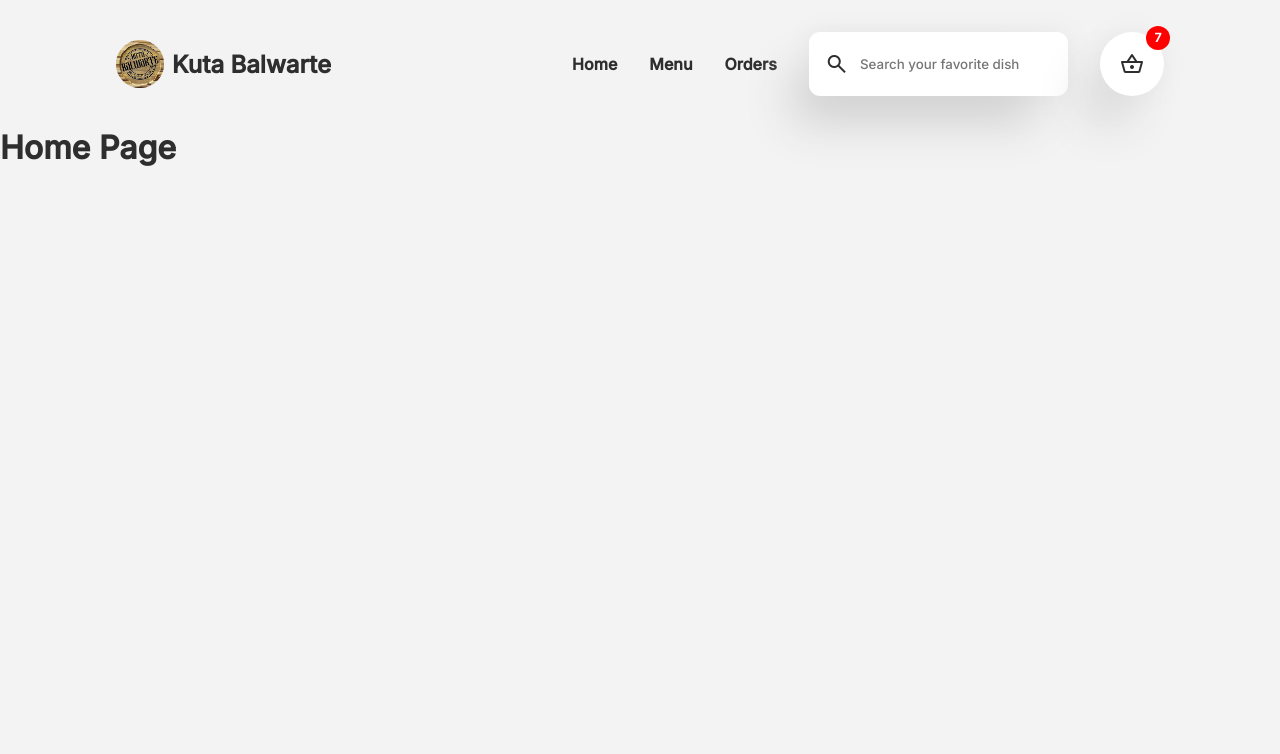
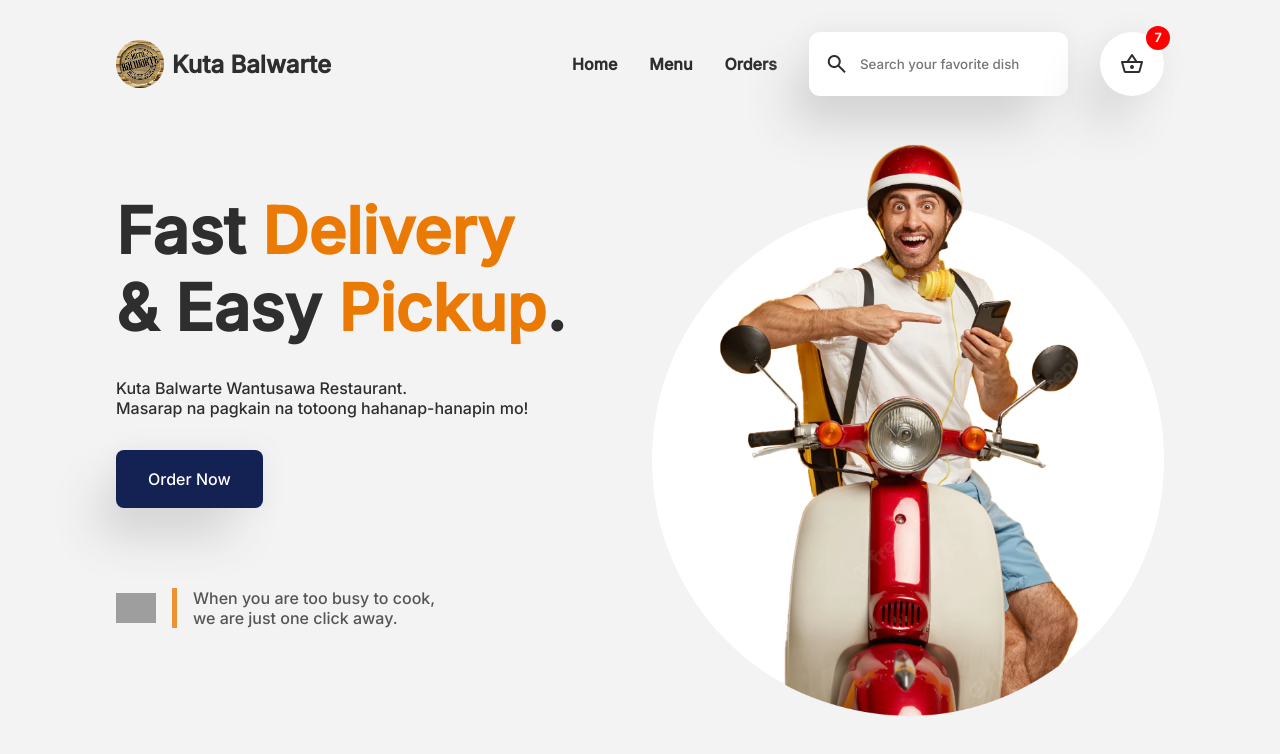
Before and after one commit to EricEchemane/Kuta-Balwarte-Wantusawa, a SvelteKit app: page / in a window 1280 px wide. Shown: the top 754 px of the page. Built offline with nearby package versions, Linux system fonts and the light colour scheme; no server answers; grey boxes are pictures that could not be loaded.

Commit message:
respnsive

```diff
--- a/src/routes/+layout.svelte
+++ b/src/routes/+layout.svelte
@@ -40,7 +40,7 @@
 	}
 	nav {
 		--height: 120px;
-		max-width: 1080px;
+		max-width: var(--max-width);
 		margin: auto;
 		display: flex;
 		align-items: center;
@@ -55,7 +55,6 @@
 	.brand img {
 		width: 3rem;
 	}
-
 	.inputs {
 		display: flex;
 		align-content: center;
@@ -79,7 +78,7 @@
 			padding: 2rem;
 			box-shadow: var(--shadow);
 			background-color: var(--surface);
-			position: fixed;
+			position: absolute;
 			z-index: 10;
 			top: var(--height);
 			left: 0;
--- a/src/routes/+page.svelte
+++ b/src/routes/+page.svelte
@@ -3,4 +3,83 @@
 	<meta name="description" content="Filipino Restaurant" />
 </svelte:head>
 
-<h1>Home Page</h1>
+<main>
+	<section class="left">
+		<h1>
+			Fast <span class="primary">Delivery</span> <br /> & Easy
+			<span class="primary">Pickup</span>.
+		</h1>
+		<p>
+			Kuta Balwarte Wantusawa Restaurant. <br /> Masarap na pagkain na totoong hahanap-hanapin mo!
+		</p>
+		<button class="secondary"> Order Now </button>
+		<div class="chef">
+			<img
+				src="https://upload.wikimedia.org/wikipedia/commons/thumb/4/4f/Chef_icon.svg/1500px-Chef_icon.svg.png"
+				alt="chef"
+			/>
+			<p>When you are too busy to cook, <br /> we are just one click away.</p>
+		</div>
+	</section>
+	<section class="right">
+		<img src="/images/delivery rider 2.png" alt="delivery rider" />
+	</section>
+</main>
+
+<style>
+	main {
+		max-width: var(--max-width);
+		margin: auto;
+		padding: 1rem;
+		display: flex;
+		justify-content: space-between;
+		min-height: 100vh;
+		gap: 2rem;
+	}
+
+	.left {
+		display: flex;
+		padding-top: 3rem;
+		align-items: flex-start;
+		flex-direction: column;
+		gap: 2rem;
+	}
+	.left h1 {
+		font-size: 4rem;
+	}
+	.chef {
+		display: flex;
+		align-items: center;
+		gap: 1rem;
+		padding-top: 3rem;
+	}
+	.chef img {
+		width: 2.5rem;
+		filter: drop-shadow(var(--shadow));
+	}
+	.chef p {
+		border-left: 5px solid var(--primary);
+		padding-left: 1rem;
+		opacity: 0.8;
+	}
+
+	/* ===================================== */
+	.right {
+		position: relative;
+	}
+	.right img {
+		width: 40vmax;
+	}
+
+	/* ===================================== */
+	@media (max-width: 940px) {
+		main {
+			flex-direction: column;
+			align-items: center;
+		}
+		.left {
+			align-items: center;
+			text-align: center;
+		}
+	}
+</style>
--- a/static/app.css
+++ b/static/app.css
@@ -1,13 +1,14 @@
 @import url('https://fonts.googleapis.com/css2?family=Berkshire+Swash&family=Inter:wght@500&display=swap');
 
 :root {
-	--primary: orange;
+	--primary: #eb7a05;
 	--secondary: #142253;
 	--shadow: -24px 32px 48px -8px hsl(0, 0%, 80%), 0 0 24px hsl(0, 0%, 90%);
 	--shadow-hover: -24px 32px 48px -8px hsl(0, 0%, 65%), 0 0 24px hsl(0, 0%, 90%);
 	--inter: 'Inter', sans-serif;
 	--berkshire: 'Berkshire Swash', cursive;
 	--surface: #f3f3f3;
+	--max-width: 1080px;
 }
 
 * {
@@ -24,6 +25,7 @@
 
 body {
 	background-color: var(--surface);
+	overflow-x: hidden;
 }
 
 input {
@@ -98,3 +100,43 @@ button.icon-btn sup.badge {
 	place-items: center;
 	line-height: 100%;
 }
+
+.primary {
+	color: var(--primary);
+}
+
+button.secondary {
+	background-color: var(--secondary);
+	color: white;
+	padding: 1.2rem 2rem;
+	border-radius: 0.5rem;
+	font-size: 1rem;
+	transition: 200ms ease;
+	box-shadow: var(--shadow);
+}
+button.secondary:hover {
+	box-shadow: var(--shadow-hover);
+	background-color: #152a77;
+}
+button.secondary:active {
+	box-shadow: var(--shadow);
+	filter: brightness(0.9);
+}
+
+button.outlined {
+	background-color: transparent;
+	color: white;
+	padding: 1.2rem 2rem;
+	border-radius: 0.5rem;
+	font-size: 1rem;
+	transition: 200ms ease;
+	box-shadow: var(--shadow);
+}
+button.outlined:hover {
+	box-shadow: var(--shadow-hover);
+	background-color: #152a77;
+}
+button.outlined:active {
+	box-shadow: var(--shadow);
+	filter: brightness(0.9);
+}
```
Also changed, not shown: static/images/delivery rider 2.png.
